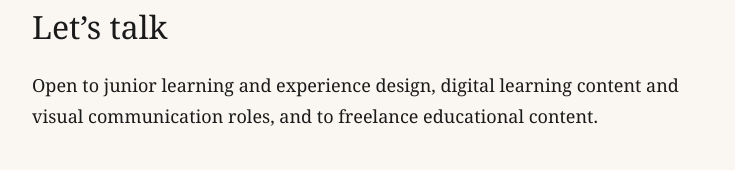
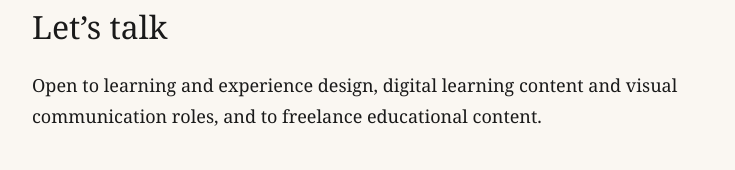
Before and after one commit to Daphnelee-mh/portfolio, a plain HTML site: page index.html in a window 1280 px wide. Shown: the part 3704-3874 px from the top of the page, without its empty margins (272-1007 px from the left). Drawn offline with Linux system fonts and the light colour scheme.

Commit message:
Update index.html

```diff
--- a/index.html
+++ b/index.html
@@ -136,7 +136,7 @@ footer{padding:36px 0 70px;border-top:1px solid var(--line);color:var(--muted);f
 
 <section id="contact">
 <h2>Let’s talk</h2>
-<p>Open to junior learning and experience design, digital learning content and visual communication roles, and to freelance educational content.</p>
+<p>Open to learning and experience design, digital learning content and visual communication roles, and to freelance educational content.</p>
 <a class="btn" href="https://www.linkedin.com/" target="_blank" rel="noopener">Message me on LinkedIn</a>
 </section>
 
```
